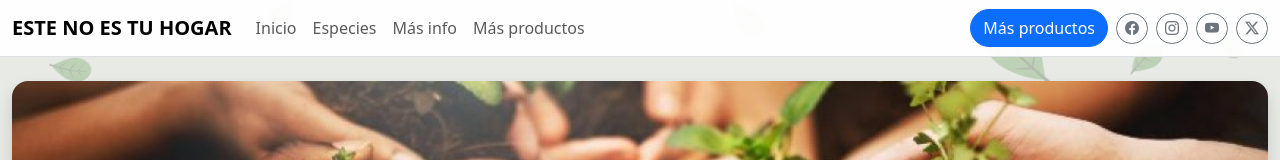
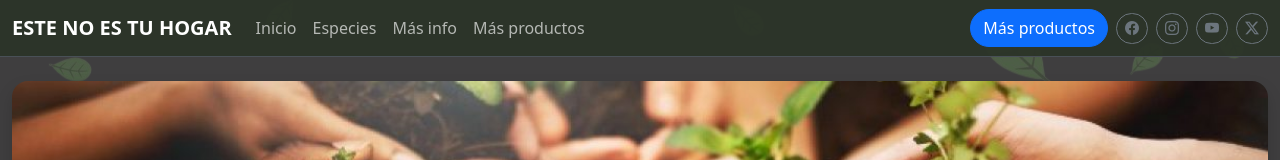
Before and after one commit to Bronway03/ENETH-Page, a plain HTML site: page index.html in a window 1280 px wide. Shown: the top 160 px of the page. Drawn offline with nearby package versions, Linux system fonts and the light colour scheme.

Commit message:
Add files via upload

```diff
--- a/index.html
+++ b/index.html
@@ -1,5 +1,5 @@
 <!doctype html>
-<html lang="es" data-bs-theme="light">
+<html lang="es" data-bs-theme="dark">
 
 <head>
     <meta charset="utf-8" />
--- a/styles.css
+++ b/styles.css
@@ -13,7 +13,7 @@ body::before{
   content: "";
   position: fixed;
   inset: 0;
-  background: rgba(224, 227, 222, 0.744); /* controla la opacidad aquí */
+  background: rgba(75, 72, 72, 0.744); /* controla la opacidad aquí */
   pointer-events: none;
   z-index: -1;
 }
@@ -173,11 +173,11 @@ a.btn.rounded-pill:focus {
 }
 
 .bg-white{
-  background-color: rgba(255, 255, 255, 0.95) !important;
+  background-color: rgba(44, 52, 41, 0.95) !important;
 }
 
 .bg-light{
-  background-color: rgba(215, 236, 211, 0.95) !important;
+  background-color: rgba(68, 79, 66, 0.95) !important;
 }
 
 /* Mejor feeling en pantallas pequeñas */
```
